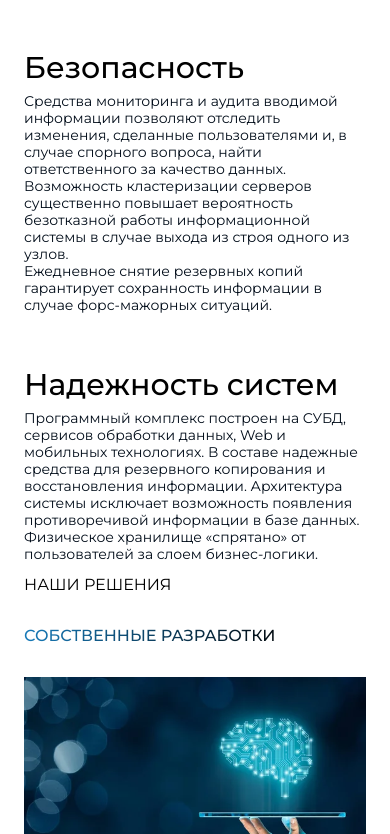
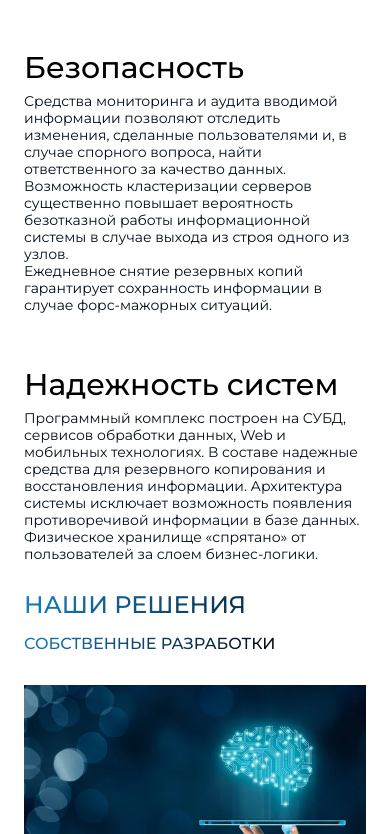
Before and after one commit to nuricovna/cdi, a plain HTML site: page index.html in a window 390 px wide. Shown: the part 1234-2068 px from the top of the page. Drawn offline with nearby package versions, Linux system fonts and the light colour scheme.

Commit message:
Update style.css
commit

```diff
--- a/style.css
+++ b/style.css
@@ -146,6 +146,7 @@ a:hover img {
 
 .company_info {
   display: flex;
+  gap: 32px;
 }
 
 
@@ -808,6 +809,7 @@ details[open] > summary {
   .company_info {
     display: flex;
     flex-direction: column;
+    gap: 0px;
   }
 
   .border-item {
@@ -875,6 +877,16 @@ details[open] > summary {
     line-height: 29px;
   }
 
+  .section_title_title {
+    font-weight: 500;
+    font-size: 24px;
+    line-height: 59px;
+    text-align: left;
+    background-image: linear-gradient(90deg, rgb(25, 133, 201), #000000);
+    -webkit-background-clip: text;
+    -webkit-text-fill-color: transparent;
+  }
+
 
   .footer {
     background: rgb(19, 62, 99);
@@ -908,7 +920,6 @@ details[open] > summary {
     display: flex;
     gap: 32px;
     flex-wrap: wrap;
-    margin-top: 32px;
   }
 
   .solutions_mob a {
```
